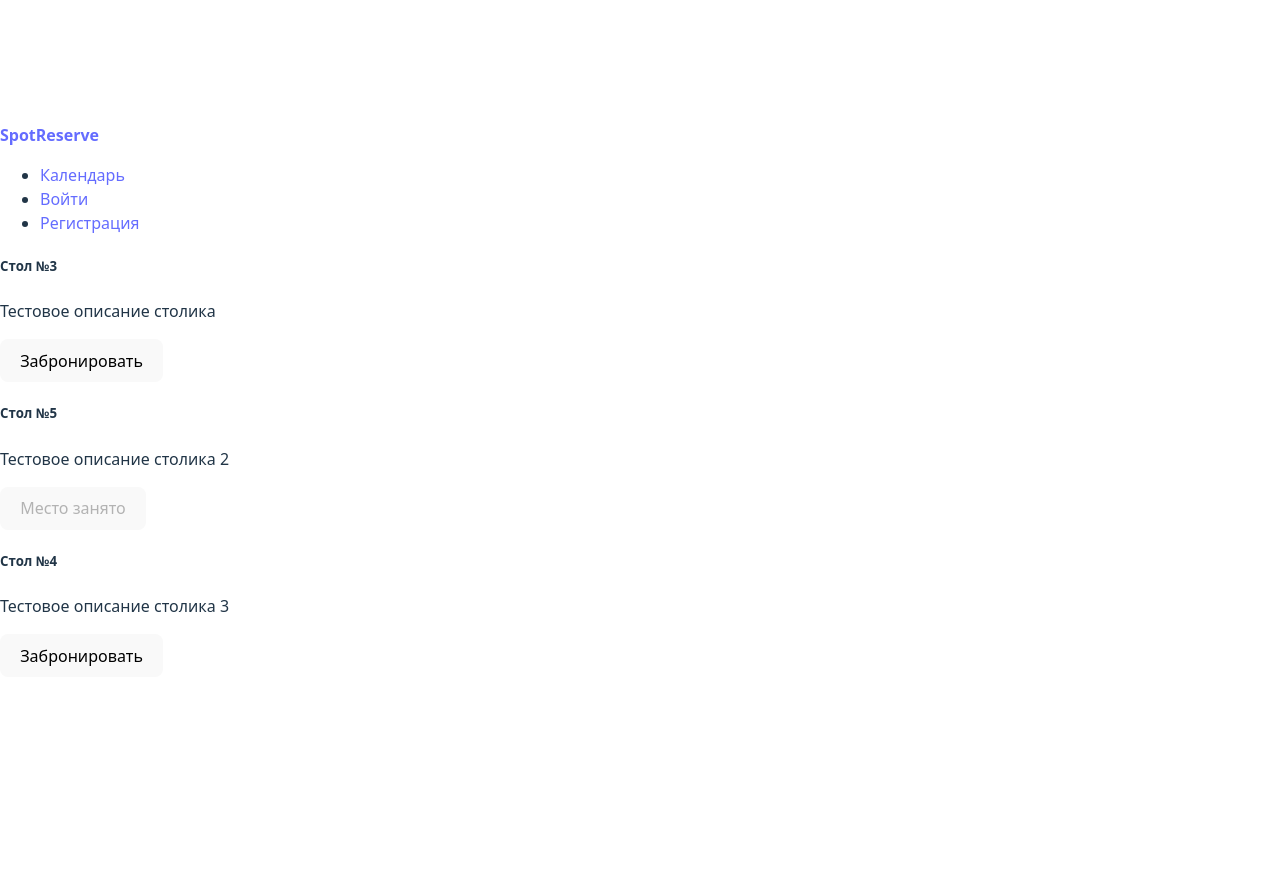
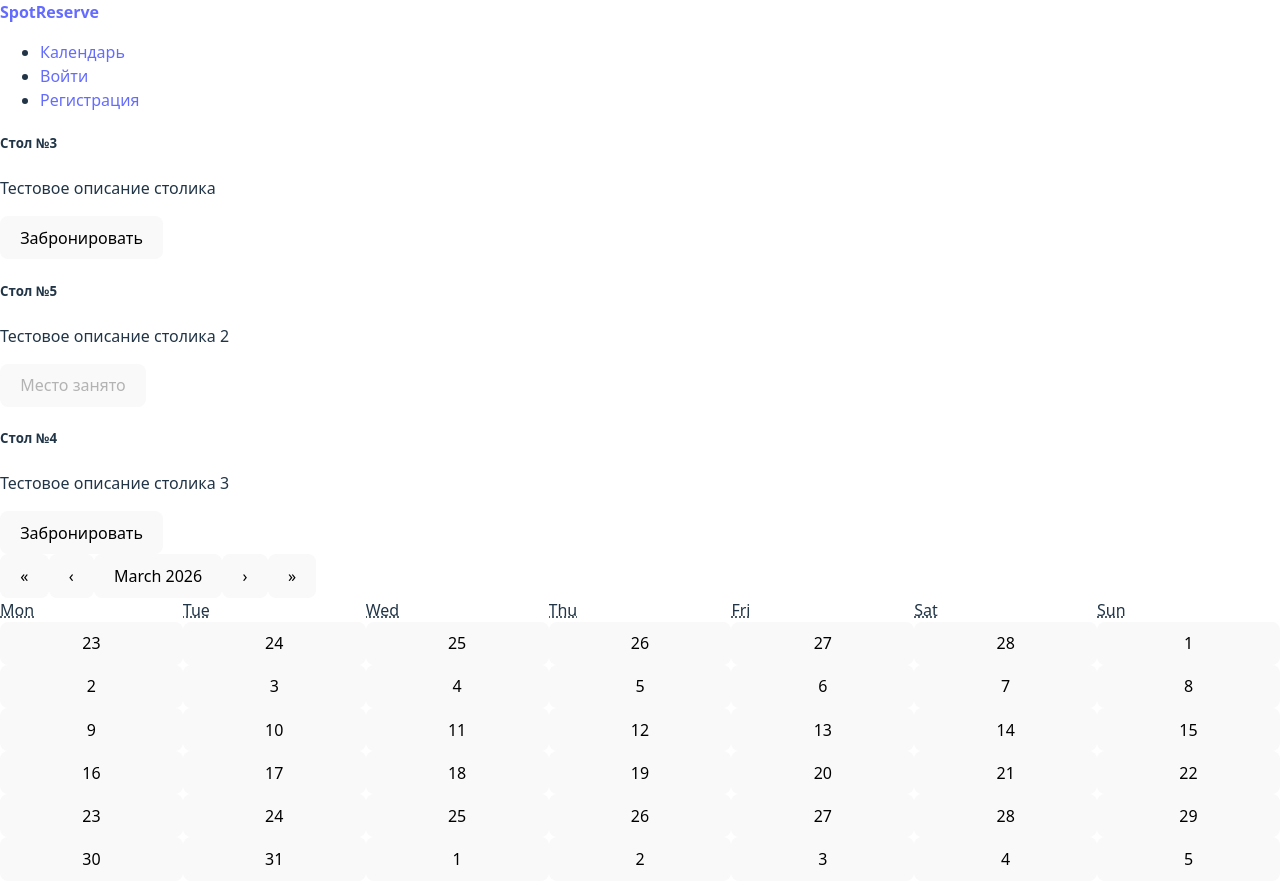
Before and after one commit to Sealal07/spot-reserve, a React app in the folder frontend/: page /calendar in a window 1280 px wide. Before the commit the page ends 800 px from the top, so only its background shows below. Built offline with nearby package versions, Linux system fonts and the light colour scheme; the HTML template or start-up script is replaced by a standard one.

Commit message:
Task 1: UI Component add calendar

```diff
--- a/frontend/src/components/CalendarPage.jsx
+++ b/frontend/src/components/CalendarPage.jsx
@@ -3,6 +3,8 @@ import Calendar from 'react-calendar'
 import TableCard from "./TableCard";
 
 function CalendarPage() {
+
+    const [selectedDate, setSelectedDate] = useState(new Date);
 
     const mockData = [
         {
@@ -28,7 +30,10 @@ function CalendarPage() {
     return (
         <>
             {mockData.map(spot => <TableCard key={spot.id} spot={spot} />)}
-        {/* <Calendar></Calendar> */}
+        <Calendar
+        onChange={setSelectedDate}
+        value={selectedDate}
+        />
         </>
     )
 
```
